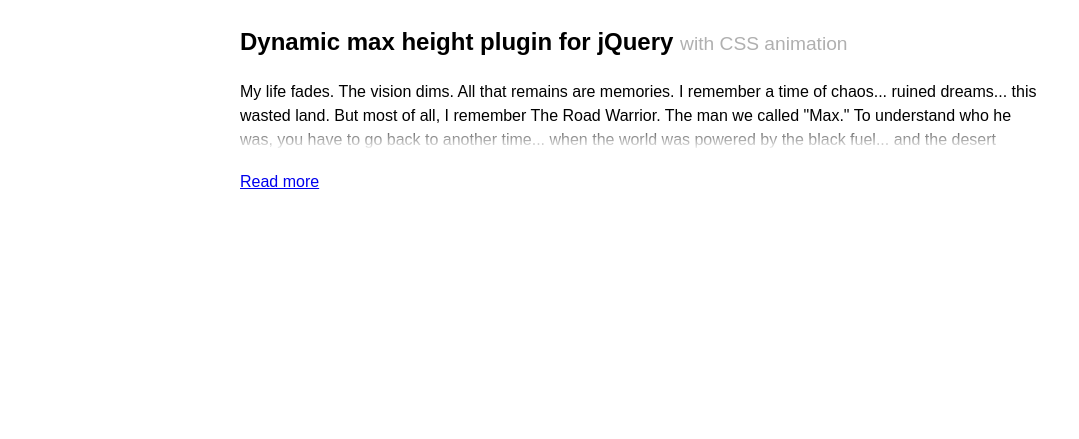
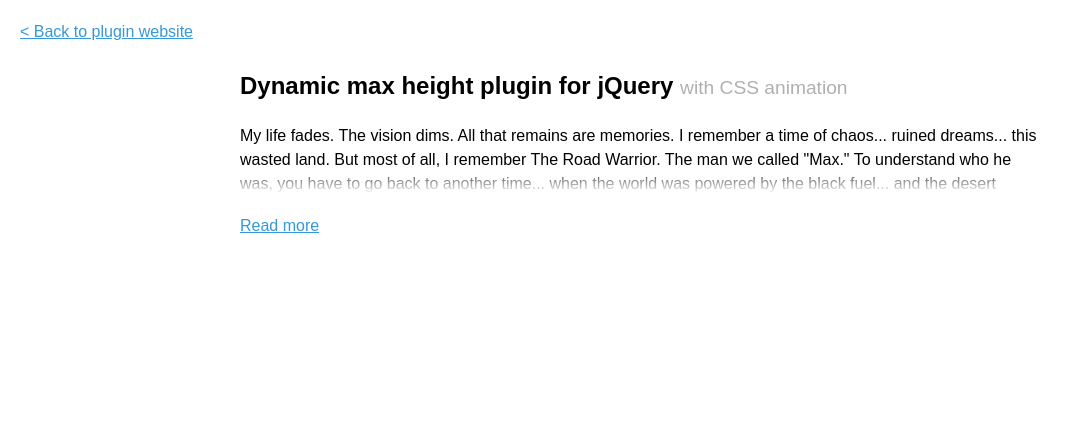
Before and after one commit to JoanClaret/jquery-dynamic-max-height, a plain HTML site: page demo/index.html in a window 1280 px wide. Shown: the whole page, without its empty margins (0-1079 px from the left). Drawn offline with nearby package versions, Linux system fonts and the light colour scheme.

Commit message:
add link to plugin website

```diff
--- a/demo/index.html
+++ b/demo/index.html
@@ -12,6 +12,7 @@
         <link rel="stylesheet" href="style.css">
     </head>
     <body>
+        <a href="http://joanclaret.github.io/dynamicmaxheight" title="Back to plugin website">< Back to plugin website</a>
         <section class="container">
             <h1>Dynamic max height plugin for jQuery <span>with CSS animation</span></h1>
             <!-- add data-maxheight value to set the visible area -->
--- a/demo/style.css
+++ b/demo/style.css
@@ -1,6 +1,10 @@
 body{
     font-family: 'sans-serif',Arial;
     line-height:1.5em;
+    padding:20px;
+}
+a{
+  color:#3498db;
 }
 
 * {
```
